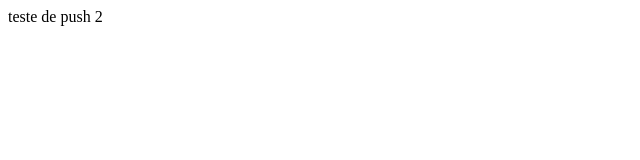
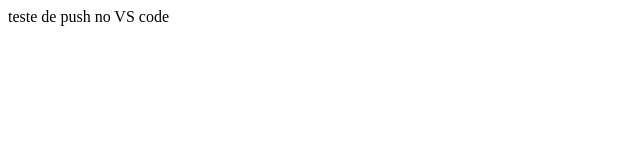
Before and after one commit to Gilbertoans/bootcamp-html-web-developer-projeto1, a plain HTML site: page index.html in a window 1280 px wide. Shown: the full height of the page, 0-640 px from the left. Drawn offline with Linux system fonts and the light colour scheme.

Commit message:
teste com VS code

```diff
--- a/index.html
+++ b/index.html
@@ -7,6 +7,6 @@
     <title>Document</title>
 </head>
 <body>
-    teste de push 2
+    teste de push no VS code
 </body>
 </html>
```
